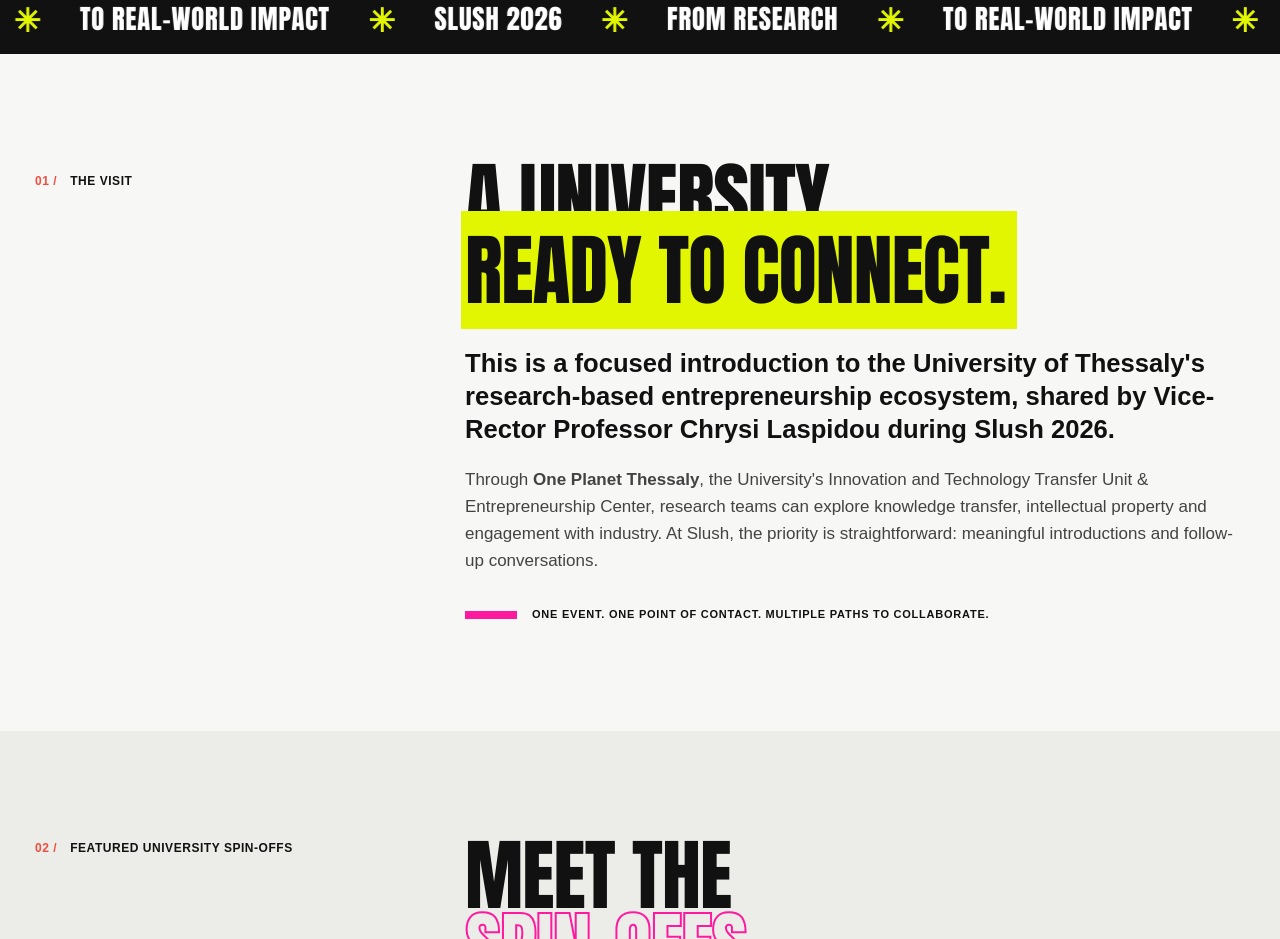
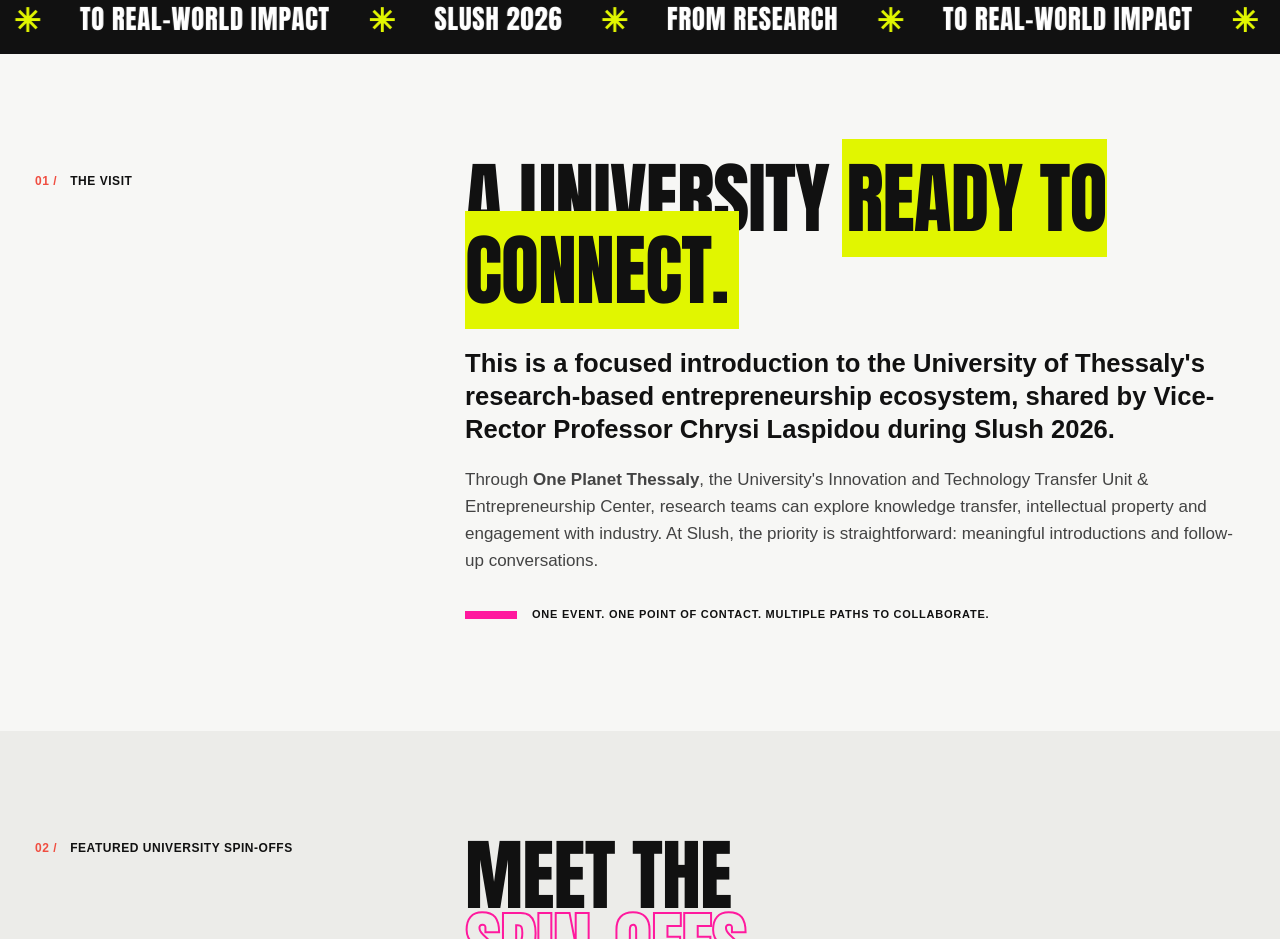
Before and after one commit to laspidou-slush/laspidou-slush.github.io, a plain HTML site: page index.html in a window 1280 px wide. Shown: the part 836-1775 px from the top of the page. Drawn offline with Linux system fonts and the light colour scheme.

Commit message:
Refactor introduction heading to visit heading format

```diff
--- a/index.html
+++ b/index.html
@@ -108,7 +108,10 @@
         <div class="site-container intro-grid">
           <div class="section-label"><span class="number">01 /</span><span>THE VISIT</span></div>
           <div class="intro-body">
-            <h2 id="introduction-heading">A UNIVERSITY<br><span class="accent-highlight">READY TO CONNECT.</span></h2>
+            <h2 class="visit-heading">
+              <span class="visit-heading-line">A UNIVERSITY</span>
+              <span class="accent-highlight visit-heading-highlight">READY TO CONNECT.</span>
+            </h2>
             <p class="big-copy">This is a focused introduction to the University of Thessaly's research-based entrepreneurship ecosystem, shared by Vice-Rector Professor Chrysi Laspidou during <strong>Slush 2026</strong>.</p>
             <p>Through <strong>One Planet Thessaly</strong>, the University's Innovation and Technology Transfer Unit &amp; Entrepreneurship Center, research teams can explore knowledge transfer, intellectual property and engagement with industry. At Slush, the priority is straightforward: meaningful introductions and follow-up conversations.</p>
             <div class="intro-signature"><span class="signature-line"></span><span>ONE EVENT. ONE POINT OF CONTACT. MULTIPLE PATHS TO COLLABORATE.</span></div>
```
